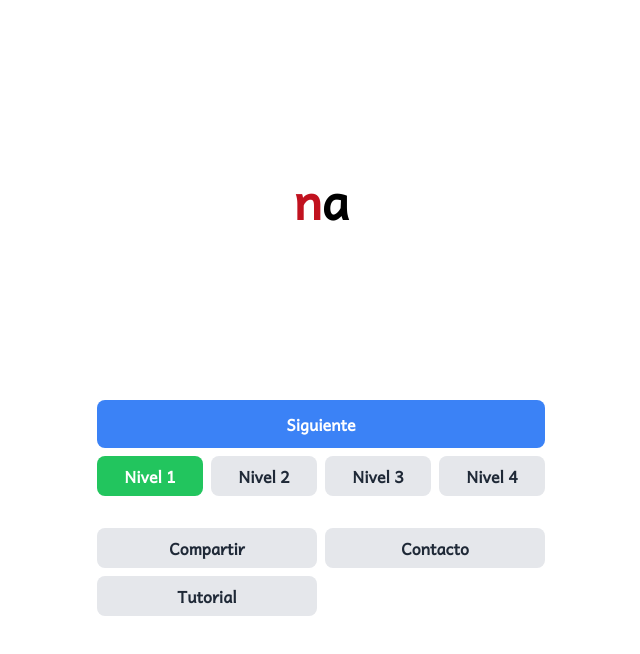
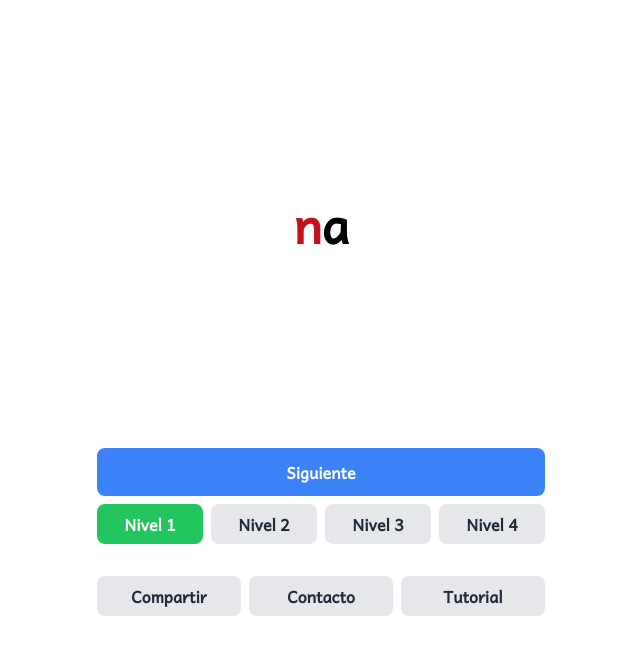
Before and after one commit to JavierCLT/LeyendoJuntos, a website: page index.html in a window 1280 px wide. Shown: the part 64-718 px from the top of the page, without its empty margins (319-959 px from the left). Drawn offline with Linux system fonts and the light colour scheme.

Commit message:
Update index.html

```diff
--- a/index.html
+++ b/index.html
@@ -117,7 +117,7 @@
             <!-- Yellow area end -->
 
             <!-- Bottom Buttons -->
-            <div class="grid grid-cols-3 gap-2" style ="grid-template-columns: repeat(2, minmax(0, 1fr));"> <!-- Added mt-2 for consistent spacing -->
+            <div class="grid grid-cols-3 gap-2" style ="grid-template-columns: repeat(3, minmax(0, 1fr));"> <!-- Added mt-2 for consistent spacing -->
                 <button id="shareButton" class="button-ripple flex-1 bg-gray-200 hover:bg-gray-300 text-gray-800 font-semibold text-sm py-2 px-4 rounded-lg transition duration-300 ease-in-out">Compartir</button>
                 <button id="contactButton" class="button-ripple flex-1 bg-gray-200 hover:bg-gray-300 text-gray-800 font-semibold text-sm py-2 px-4 rounded-lg transition duration-300 ease-in-out">Contacto</button>
                 <button id="tutorialButton" class="button-ripple flex-1 bg-gray-200 hover:bg-gray-300 text-gray-800 font-semibold text-sm py-2 px-4 rounded-lg transition duration-300 ease-in-out">Tutorial</button>
```
